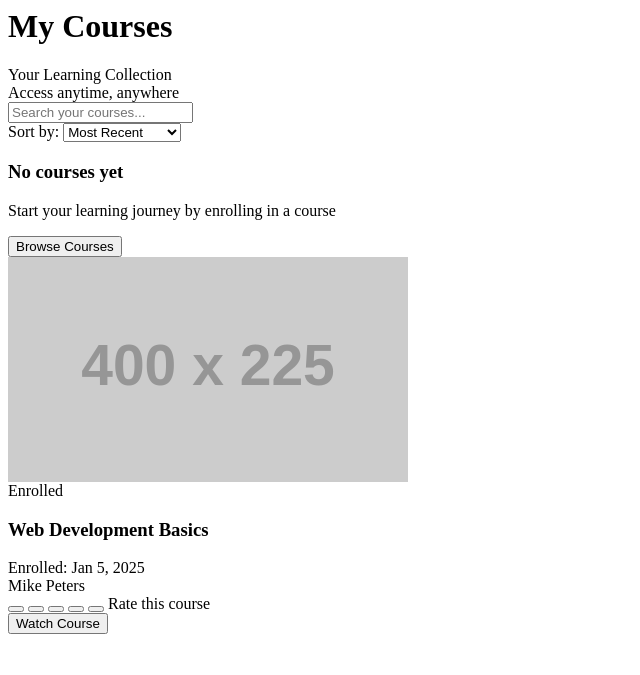
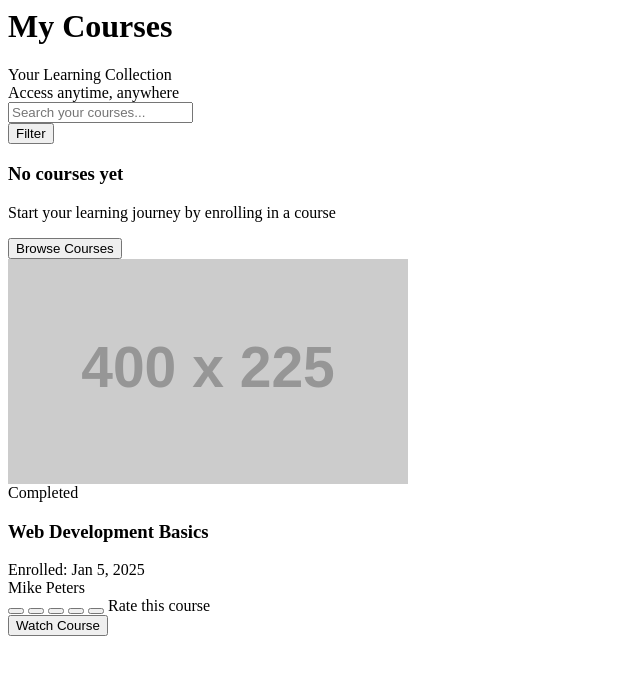
Before and after one commit to ilyassan/youdemy, a PHP site: page /my-courses/index.php in a window 1280 px wide. Shown: the top 675 px of the page, without its empty margins (0-640 px from the left). Run offline with PHP 8.4, Linux system fonts and the light colour scheme; grey boxes labelled with a size stand in for pictures from a placeholder-image service; some libraries are stand-ins or nearby versions.

Commit message:
#98 Implement the filterbar logic in the my courses page for the students.

```diff
--- a/app/Pages/MyCoursesPage.php
+++ b/app/Pages/MyCoursesPage.php
@@ -4,7 +4,9 @@
     {
         public function index()
         {
-            $courses = Course::findByStudentId(user()->getId());
+            $keyword = $_GET['keyword'] ?? '';
+
+            $courses = Course::findByStudentId(user()->getId(), $keyword);
 
             $this->render("/my-courses/index", compact("courses"));
         }
--- a/app/View/student/my-courses/index.php
+++ b/app/View/student/my-courses/index.php
@@ -1,5 +1,5 @@
 <!-- My Courses Hero Section -->
-<div class="bg-gradient-to-r from-indigo-600 to-blue-500 pt-16">
+<div class="bg-gradient-to-r from-indigo-600 to-blue-500 pt-8">
     <div class="max-w-7xl mx-auto px-4 sm:px-6 lg:px-8 py-12">
         <h1 class="text-3xl md:text-4xl font-bold text-white mb-4">My Courses</h1>
         <div class="flex flex-wrap gap-4 text-white mb-6">
@@ -17,25 +17,26 @@
 
 <!-- Course Filters -->
 <div class="max-w-7xl mx-auto px-4 sm:px-6 lg:px-8 py-8">
-    <div class="flex flex-wrap items-center justify-between gap-4 mb-8">
+    <form class="flex flex-wrap items-center justify-between gap-4 mb-8">
         <div class="relative">
             <input
                 type="text"
+                autocomplete="off"
+                value="<?= $_GET['keyword'] ?? '' ?>"
+                name="keyword"
                 placeholder="Search your courses..."
-                class="pl-10 pr-4 py-2 border rounded-lg w-full md:w-80"
+                class="pl-10 outline-none focus:ring-2 focus:ring-indigo-500 pr-4 py-2 border rounded-lg w-full md:w-80"
             >
             <i class="fas fa-search absolute left-3 top-1/2 -translate-y-1/2 text-gray-400"></i>
         </div>
-        <div class="flex items-center gap-3">
-            <span class="text-gray-600">Sort by:</span>
-            <select class="border rounded-lg px-4 py-2 bg-white">
-                <option>Most Recent</option>
-                <option>Course Name</option>
-                <option>Enrollment Date</option>
-                <option>Rating</option>
-            </select>
+
+        <!-- Filter Button -->
+        <div class="col-span-1 md:col-span-4 flex justify-center">
+            <button class="px-10 bg-indigo-600 text-white py-3 rounded-lg font-medium hover:bg-indigo-700 transition-colors">
+                <i class="fas fa-filter mr-2"></i> Filter
+            </button>
         </div>
-    </div>
+    </form>
 
     <!-- Course Grid -->
     <div class="grid grid-cols-1 md:grid-cols-2 lg:grid-cols-3 gap-8">
@@ -101,7 +102,7 @@
             <div class="relative">
                 <img src="https://placehold.co/400x225" alt="Course Thumbnail" class="w-full h-48 object-cover">
                 <div class="absolute top-4 right-4 bg-white px-3 py-1 rounded-full text-sm font-medium text-indigo-600">
-                    Enrolled
+                    Completed
                 </div>
             </div>
             <div class="p-6">
```
Also changed, not shown: app/Classes/Course.php (+9 -1 lines).
